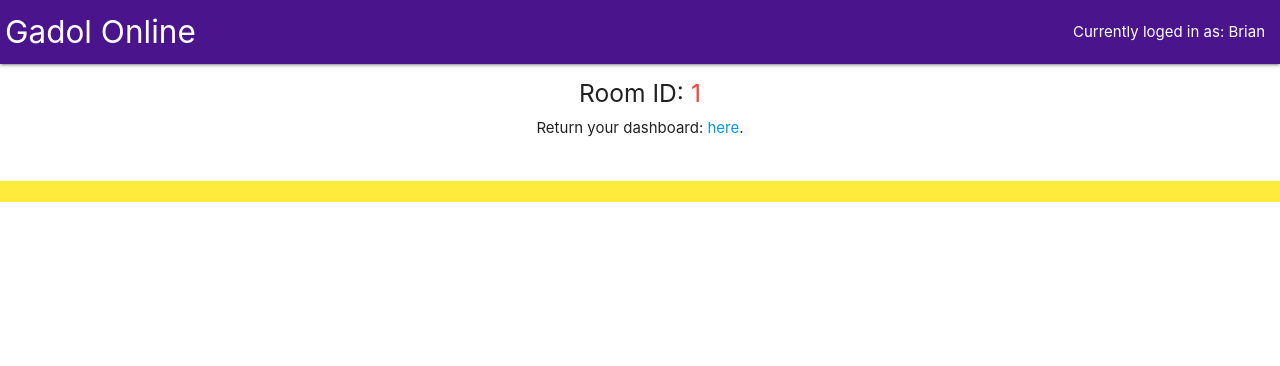
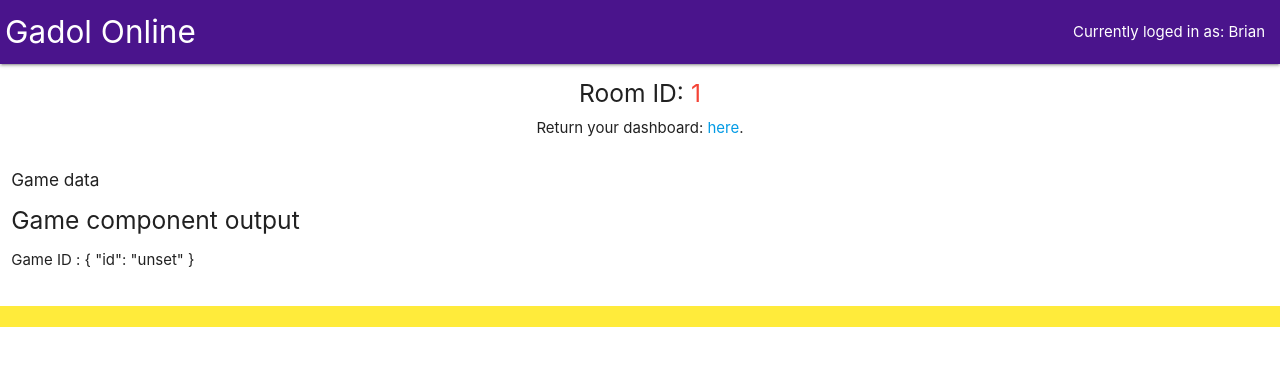
Before and after one commit to briansimelane/gadolNew, a Vue app: page /room/1 in a window 1280 px wide. Shown: the top 366 px of the page. Built offline with nearby package versions, Linux system fonts and the light colour scheme; no server answers; the database is empty; sample sign-in values are in the browser's storage.

Commit message:
GameComponent reading

```diff
--- a/src/components/Game.vue
+++ b/src/components/Game.vue
@@ -1,6 +1,6 @@
 <template>
-  <h3>This is where the game will be. </h3>
-  <p>Game ID : {{ game.name}}</p>
+  <h5>Game component output </h5>
+  <p>Game ID : {{ game}}</p>
 </template>
 
 <script>
@@ -13,11 +13,11 @@ export default {
         const route = useRoute()
         console.log(route)
 
-        const { game, error, load } = getGame(props.value)
+        const { game, error, load } = getGame(props.gameID)
 
         load()
 
-
+        console.log('From the Game component: ', game )
         return { game, error }
     }
 
--- a/src/composables/getRoomData.js
+++ b/src/composables/getRoomData.js
@@ -9,9 +9,9 @@ const getGame = (id) => {
     const load = async() => {
         try {
             let res = await projectFirestore.collection('rooms').doc(id).get()
-            game.value = res.docs.map(doc => {
-                return { ...doc.data(), id: doc.id }
-            })
+                    game.value = { ...res.data(), id: res.id }
+
+
         }
         catch(err) {
             error.value = err.message
--- a/src/views/Room.vue
+++ b/src/views/Room.vue
@@ -15,7 +15,9 @@
         </div>
         <div class="row">
           <div class="col s12">
-             <!-- <Game :gameID="id"/> -->
+            <h6>Game data</h6>
+
+              <Game :gameID="id"/>
           </div>
         </div>
       </div>
@@ -35,6 +37,7 @@
 
 import NavbarInRoom from '../components/NavbarInRoom'
 import Game from '../components/Game'
+import getGame from '../composables/getRoomData'
 
 
 
@@ -43,9 +46,12 @@ export default {
   components: { NavbarInRoom, Game },
   props: ['id'],
   setup(props) {
+      console.log('Prop id output: ', props.id)
+    const { game, error, load } = getGame(props.id)
 
+        load()
 
-    return {  }
+        return { game, error }
   }
 }
 
```
